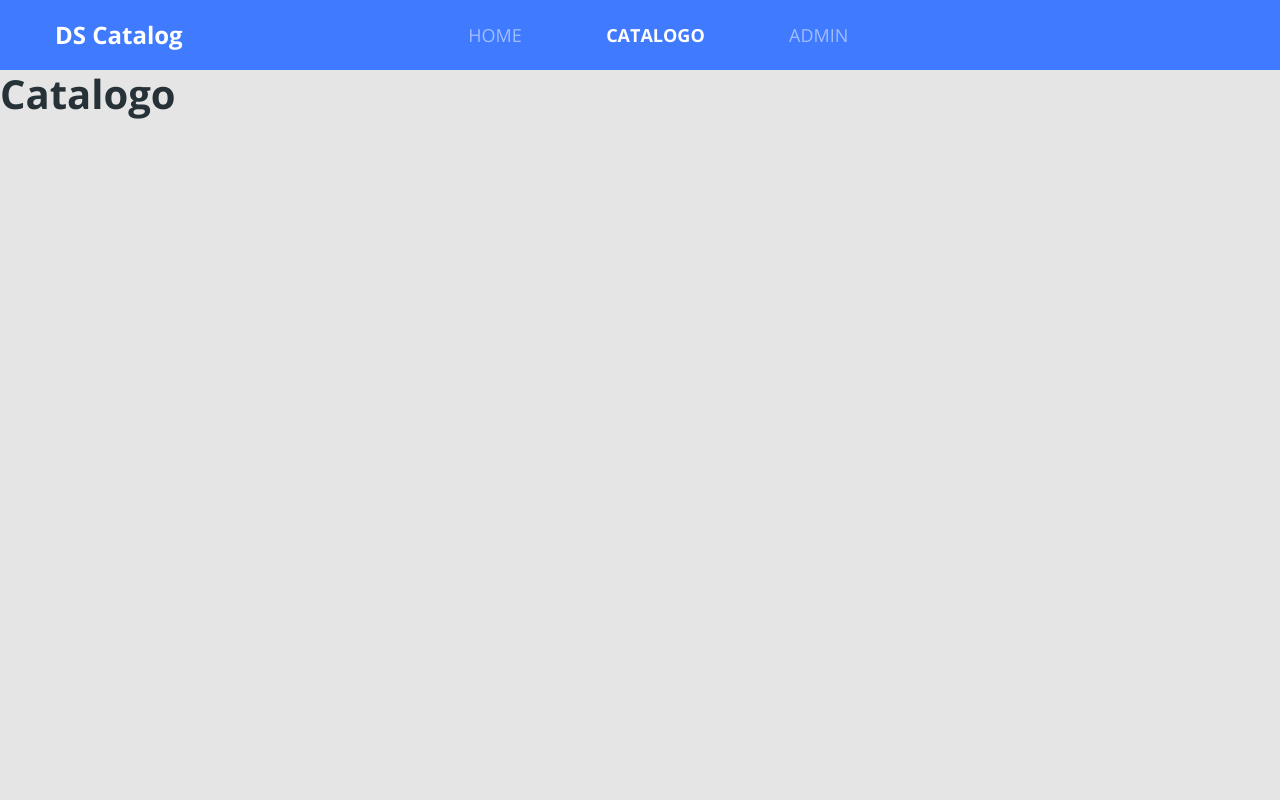
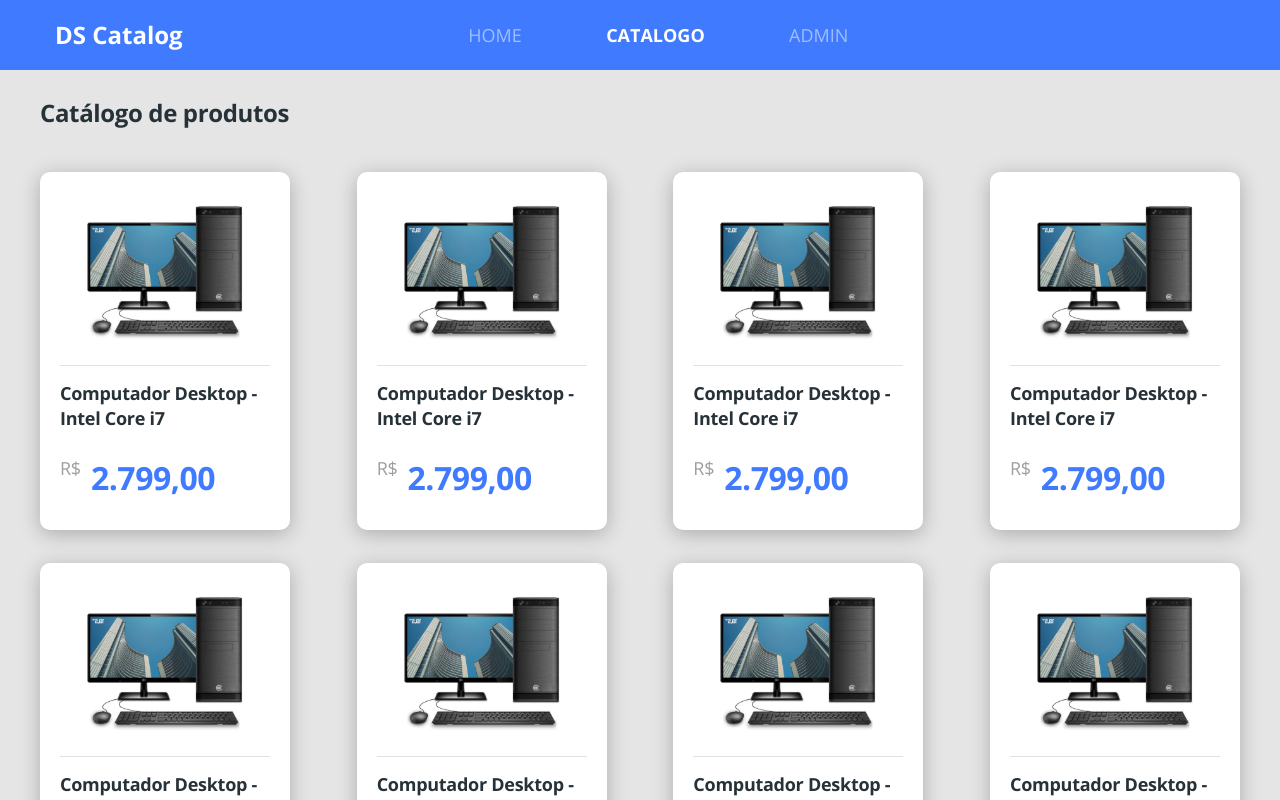
Before and after one commit to edsonalvesdev/dscatalog-bootcamp-devsuperior-2.0, a React (Create React App) app in the folder front-web/: page /catalog in a window 1280 px wide. Shown: the top 800 px of the page. Built offline with nearby package versions, Linux system fonts and the light colour scheme.

Commit message:
Finish product listing layout

```diff
--- a/front-web/src/app.scss
+++ b/front-web/src/app.scss
@@ -21,3 +21,16 @@
     color: unset;
   }
 }
+
+.border-radius-10 {
+  border-radius: 10px;
+}
+
+.border-radius-20 {
+  border-radius: 20px;
+}
+
+.card-base {
+  background: #FFF;
+  box-shadow: 0px 4px 20px rgba(0, 0, 0, 0.25);
+}
--- /dev/null
+++ b/front-web/src/pages/Catalog/components/ProductCard/index.tsx
@@ -0,0 +1,19 @@
+import { ReactComponent as Product } from '../../../../core/assets/images/product.svg';
+import './styles.scss';
+
+const ProductCard = () => (
+    <div className="card-base border-radius-10 product-card">
+        <Product />
+        <div className="product-info">
+            <h6 className="product-name">
+                Computador Desktop - Intel Core i7
+            </h6>
+            <div className="product-price-container">
+                <span className="product-currency">R$</span>
+                <h3 className="product-price">2.799,00</h3>
+            </div>
+        </div>
+    </div>
+);
+
+export default ProductCard;
--- /dev/null
+++ b/front-web/src/pages/Catalog/components/ProductCard/styles.scss
@@ -0,0 +1,37 @@
+.product-card {
+    padding: 20px 20px 30px 20px;
+    text-align: center;
+}
+
+.product-info {
+    border-top: 1px solid #E1E1E1;
+    text-align: left;
+    padding-top: 15px;
+    margin-top: 15px;
+}
+
+.product-name {
+    font-size: 18px;
+    line-height: 25px;
+    letter-spacing: -0.015em;
+}
+
+.product-price-container {
+    margin-top: 25px;
+    display: flex;
+}
+
+.product-currency {
+    font-size: 18px;
+    line-height: 25px;
+    letter-spacing: -0.015em;
+    color: #9E9E9E;
+}
+
+.product-price {
+    font-size: 32px;
+    line-height: 44px;
+    letter-spacing: -0.015em;
+    color: #407BFF;
+    margin-left: 10px;
+}
--- a/front-web/src/pages/Catalog/index.tsx
+++ b/front-web/src/pages/Catalog/index.tsx
@@ -1,6 +1,23 @@
+import ProductCard from './components/ProductCard';
+import './styles.scss';
+
 const Catalog = () => (
-    <div>
-        <h1>Catalogo</h1>
+    <div className="catalog-container">
+        <h1 className="catalog-title">
+            Catálogo de produtos
+        </h1>
+        <div className="catalog-products">
+            <ProductCard />
+            <ProductCard />
+            <ProductCard />
+            <ProductCard />
+            <ProductCard />
+            <ProductCard />
+            <ProductCard />
+            <ProductCard />
+            <ProductCard />
+            <ProductCard />
+        </div>
     </div>
 );
 
--- /dev/null
+++ b/front-web/src/pages/Catalog/styles.scss
@@ -0,0 +1,20 @@
+.catalog-container {
+    margin-top: 26px;
+    padding-left: 40px;
+    padding-right: 40px;
+}
+
+.catalog-title {
+    font-size: 24px;
+    line-height: 33px;
+    letter-spacing: -0.015em;
+}
+
+.catalog-products {
+    margin-top: 43px;
+    display: grid;
+    grid-template-columns: repeat(auto-fill, 250px);
+    row-gap: 33px;
+    column-gap: 30px;
+    justify-content: space-between;
+}
--- a/front-web/src/pages/Home/index.tsx
+++ b/front-web/src/pages/Home/index.tsx
@@ -5,7 +5,7 @@
 
 const Home = () => (
     <div className="home-container">
-        <div className="row home-content">
+        <div className="row home-content card-base border-radius-20">
             <div className="col-6">
                 <h1 className="text-title">
                     Conheça o melhor <br/>catálogo de produtos
--- a/front-web/src/pages/Home/styles.scss
+++ b/front-web/src/pages/Home/styles.scss
@@ -5,9 +5,6 @@
 }
 
 .home-content {
-    background-color: #fff;
-    box-shadow: 0px 4px 20px rgba(0, 0, 0, 0.25);
-    border-radius: 20px;
     padding-top: 155px;
     padding-bottom: 150px;
     padding-left: 100px;
```
Also changed, not shown: front-web/src/core/assets/images/product.svg (added).
